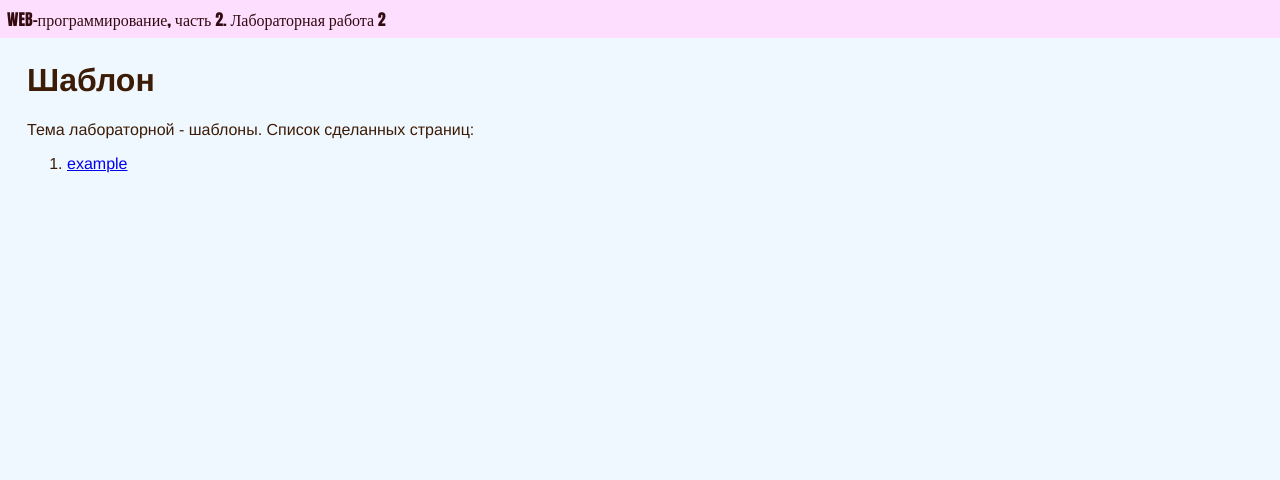
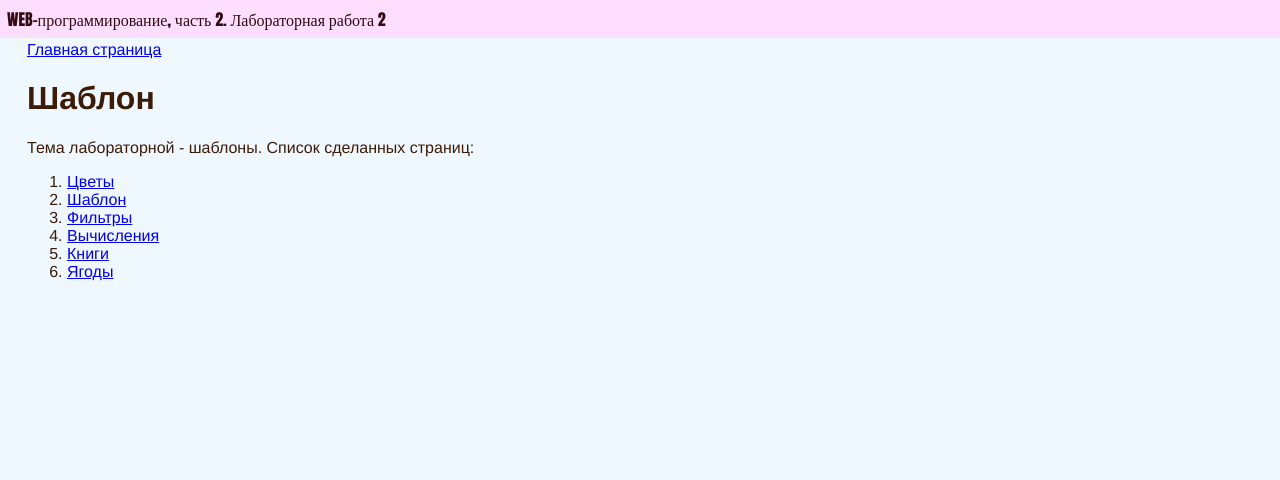
Before and after one commit to vmuruwu/web-5-semester, a Flask app: page /lab2/ in a window 1280 px wide. Shown: the top 480 px of the page. Run offline with Flask 3, Linux system fonts and the light colour scheme.

Commit message:
Добавление ссылок

```diff
--- a/app.py
+++ b/app.py
@@ -85,6 +85,7 @@ def index():
             <div>
                 <ul>
                     <li><a href="''' + url_for('lab1') + '''">Первая лабораторная</a></li>
+                    <li><a href="''' + url_for('lab2') + '''">Вторая лабораторная</a></li>
                 </ul>
             </div>
         </main>
--- a/templates/base.html
+++ b/templates/base.html
@@ -12,6 +12,8 @@
     </header>
 
     <main>
+        <a href="/index">Главная страница</a>
+
         {% block main %}{% endblock %}
     </main>
 
--- a/templates/lab2.html
+++ b/templates/lab2.html
@@ -9,7 +9,22 @@
     <div>Тема лабораторной - шаблоны. Список сделанных страниц:</div>
     <ol>
         <li>
-            <a href="/lab2/example">example</a>
+            <a href="/lab2/flowers">Цветы</a>
+        </li>
+        <li>
+            <a href="/lab2/example">Шаблон</a>
+        </li>
+        <li>
+            <a href="/lab2/filters">Фильтры</a>
+        </li>
+        <li>
+            <a href="/lab2/calc/">Вычисления</a>
+        </li>
+        <li>
+            <a href="/lab2/books">Книги</a>
+        </li>
+        <li>
+            <a href="/lab2/berries">Ягоды</a>
         </li>
     </ol>
 {% endblock %}
```
